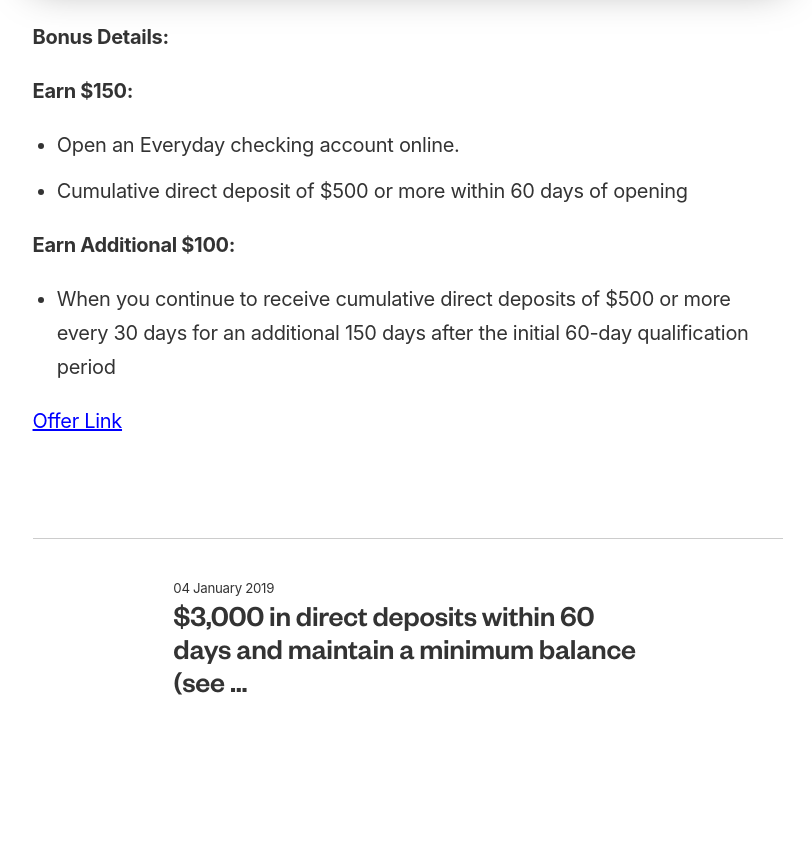
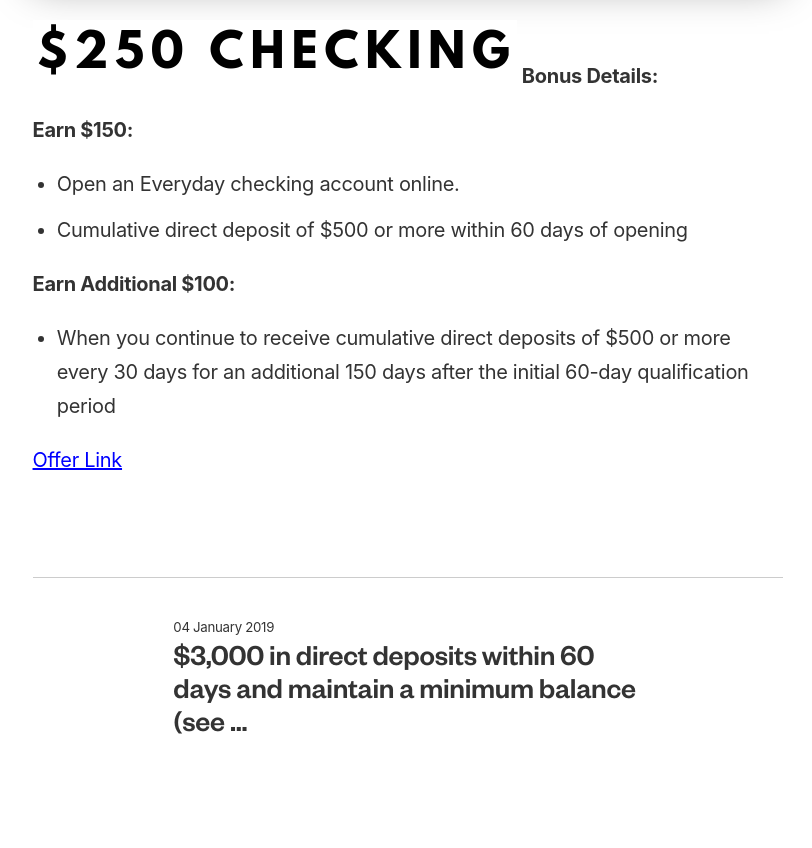
Before and after one commit to ohiosveryown/atldeals, a Jekyll site: the page built from _posts/2019-01-04-wells-fargo-250-dollars-checking.markdown, in a window 1280 px wide. Shown: the part 992-1840 px from the top of the page, without its empty margins (232-1044 px from the left). Built offline with Jekyll 4.4.1, drawn with Linux system fonts in a browser that asks for light colours; our own code applies the rules of GitHub Pages for plain Markdown files; before the commit the page ends 1801 px from its top, so only the background shows below that.

Commit message:
Updated Wells Fargo 250 Dollars Checking

```diff
--- a/_posts/2019-01-04-wells-fargo-250-dollars-checking.markdown
+++ b/_posts/2019-01-04-wells-fargo-250-dollars-checking.markdown
@@ -9,6 +9,7 @@ image: https://i.imgur.com/RwDET4y.jpg
 description: "$500 Cumulative Direct Deposit"
 ---
 
+![$250.png](/uploads/$250.png)
 **Bonus Details:**
 
 **Earn $150:**
```
